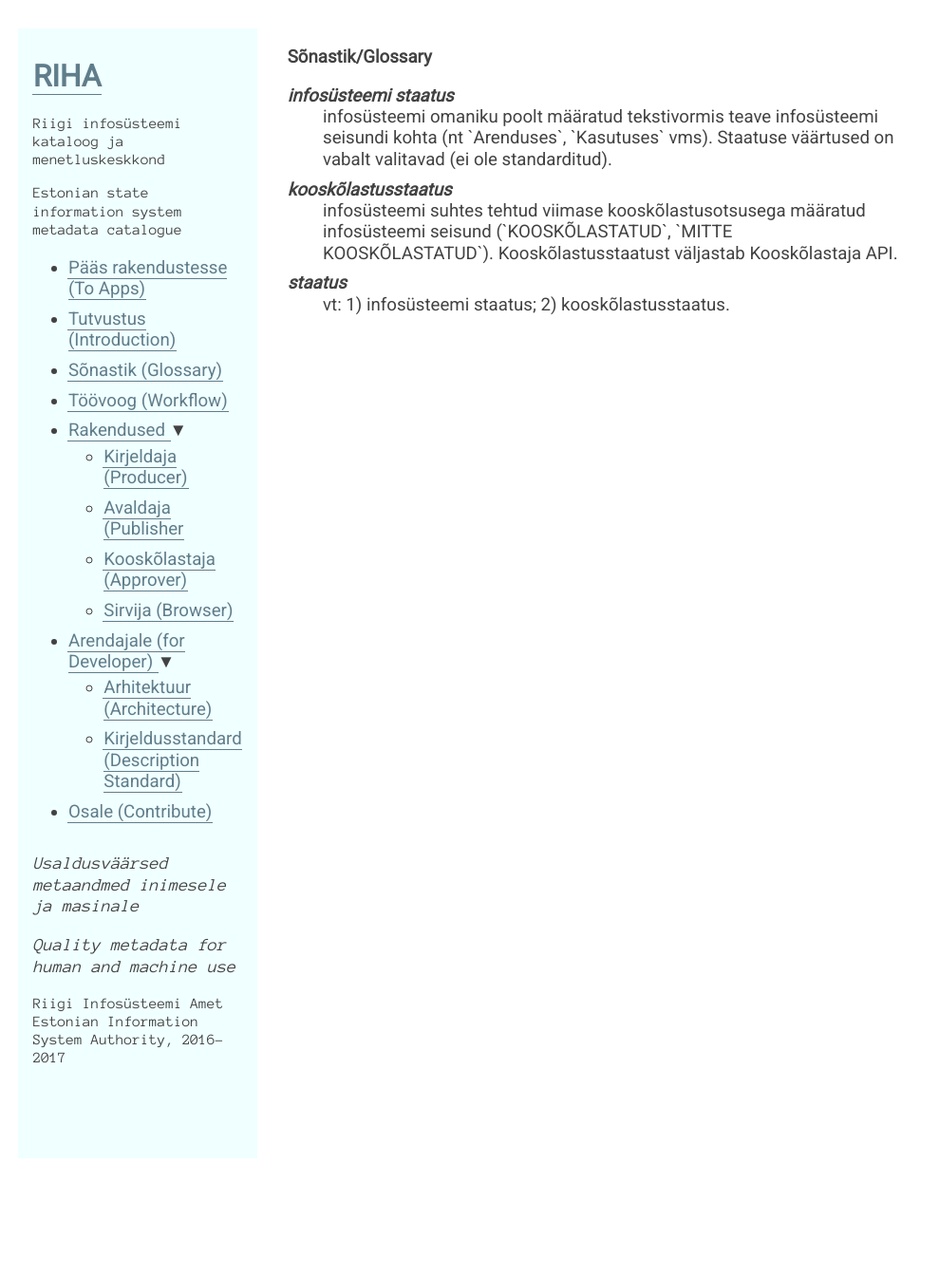
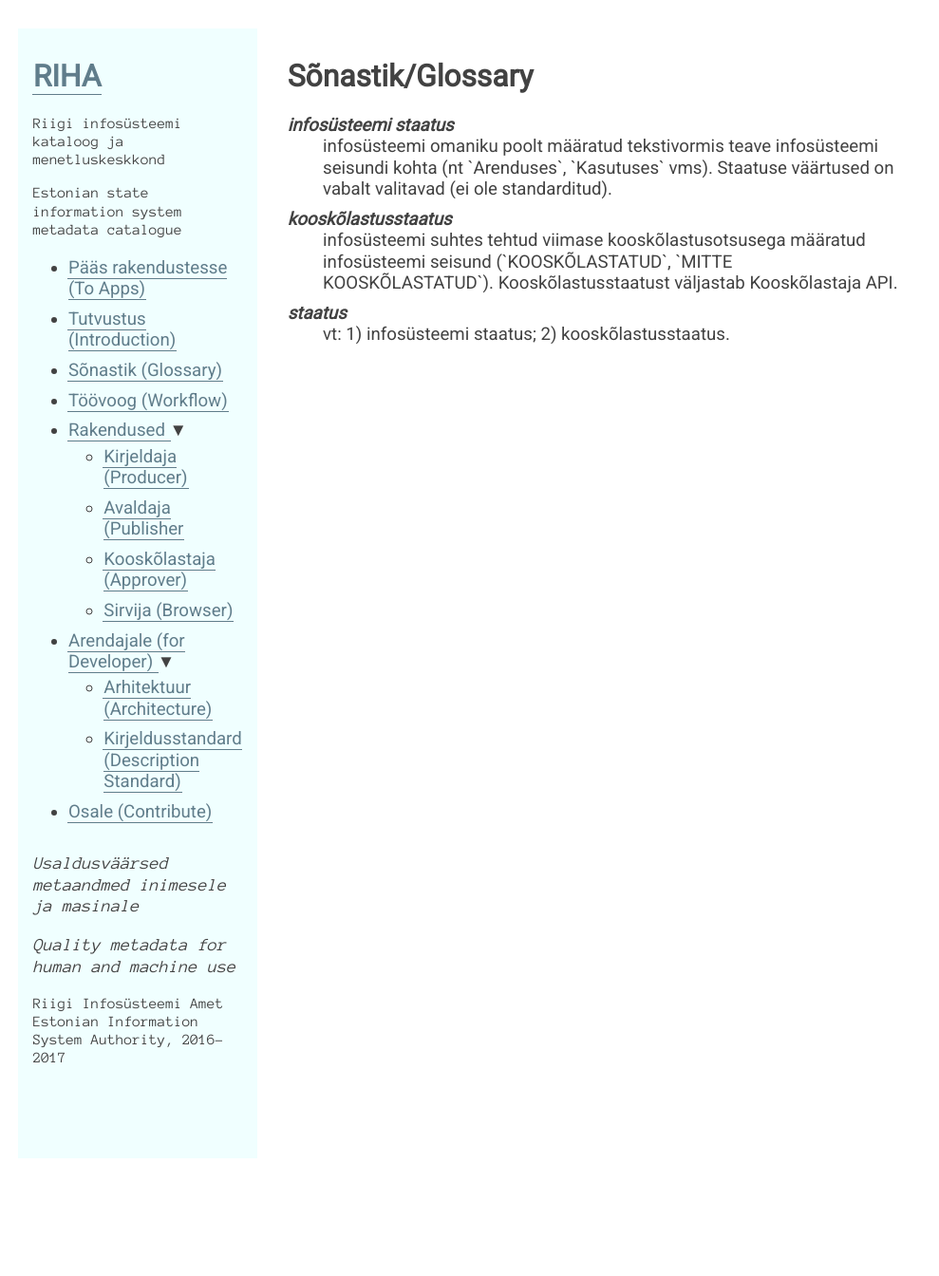
Before and after one commit to e-gov/RIHA-Index, a Jekyll site: the page built from Sonastik.md, in a window 1280 px wide. Shown: the whole page at 95% size, without its empty margins (0-989 px from the left). Built offline with Jekyll 4.4.1, drawn with Linux system fonts in a browser that asks for light colours.

```diff
--- a/Sonastik.md
+++ b/Sonastik.md
@@ -5,7 +5,7 @@ permalink: Sonastik
 published: true
 ---
 
-## Sõnastik/Glossary
+# Sõnastik/Glossary
 
 <dl>
   <dt>infosüsteemi staatus</dt>
```
